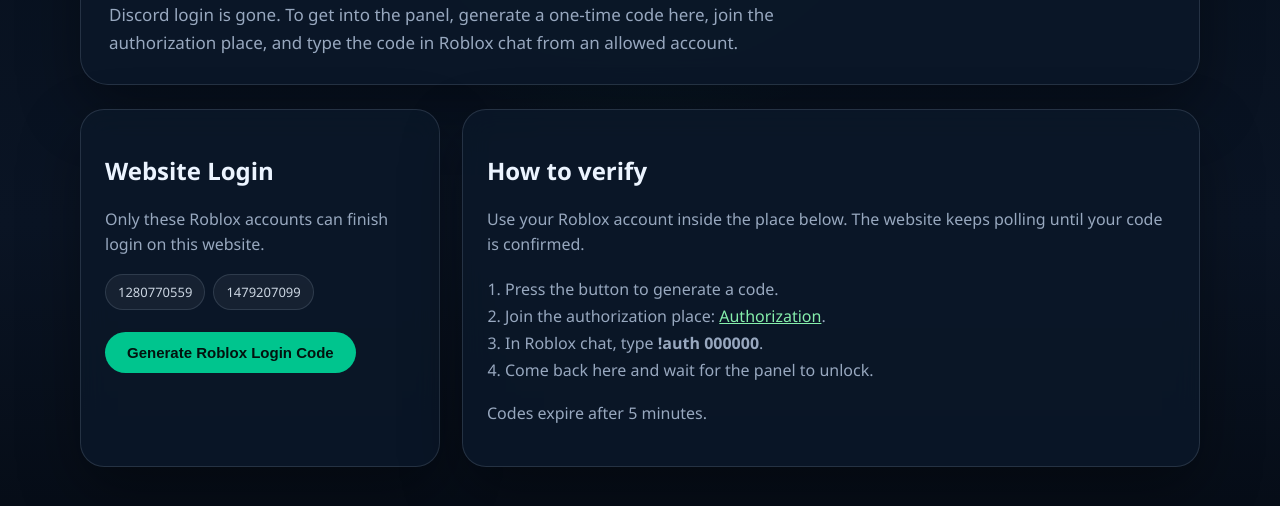
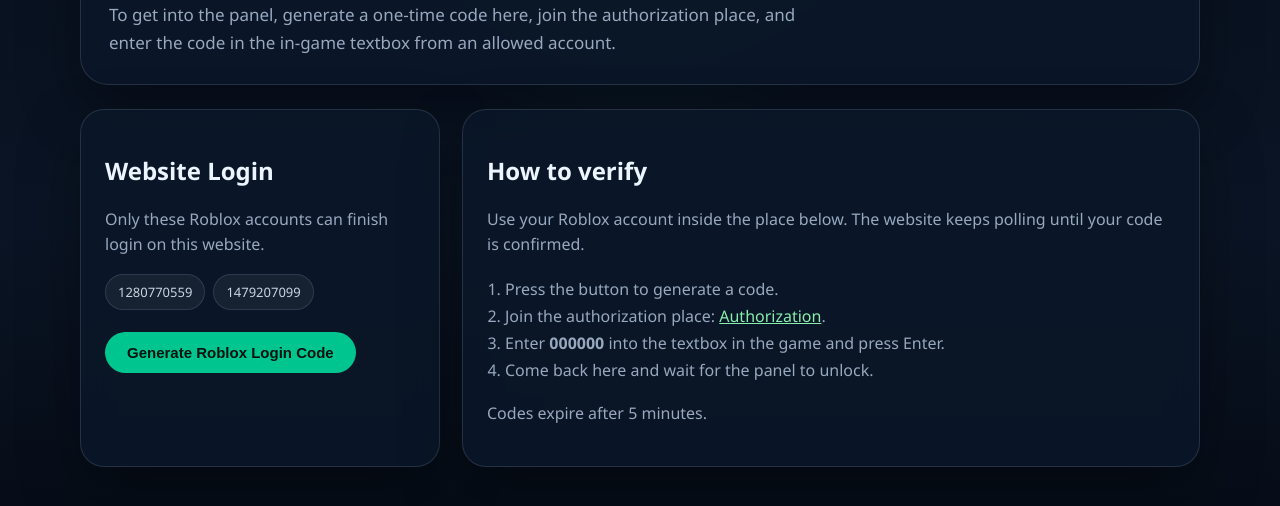
Before and after one commit to Pe-hu-b/RobloxChecker, a website: page index.html in a window 1280 px wide. Shown: the part 216-722 px from the top of the page. Drawn offline with nearby package versions, Linux system fonts and the light colour scheme; no server answers.

Commit message:
Update auth instructions for textbox flow

```diff
--- a/index.html
+++ b/index.html
@@ -277,7 +277,7 @@
     <section class="hero">
         <p class="eyebrow">Roblox Authorization</p>
         <h1>Admin access now runs through your Roblox place.</h1>
-        <p class="subtitle">Discord login is gone. To get into the panel, generate a one-time code here, join the authorization place, and type the code in Roblox chat from an allowed account.</p>
+        <p class="subtitle">To get into the panel, generate a one-time code here, join the authorization place, and enter the code in the in-game textbox from an allowed account.</p>
     </section>
 
     <div id="authView" class="grid">
@@ -305,7 +305,7 @@
             <ol class="steps">
                 <li>Press the button to generate a code.</li>
                 <li>Join the authorization place: <a href="https://www.roblox.com/games/74772093792198/Authorization" target="_blank" rel="noreferrer" style="color:#86efac;">Authorization</a>.</li>
-                <li>In Roblox chat, type <strong id="chatCommand">!auth 000000</strong>.</li>
+                <li>Enter <strong id="chatCommand">000000</strong> into the textbox in the game and press Enter.</li>
                 <li>Come back here and wait for the panel to unlock.</li>
             </ol>
             <p class="muted" id="expiresText">Codes expire after 5 minutes.</p>
@@ -386,7 +386,7 @@
 
         authRequestId = data.requestId
         document.getElementById("authCode").textContent = data.code
-        document.getElementById("chatCommand").textContent = "!auth " + data.code
+        document.getElementById("chatCommand").textContent = data.code
         document.getElementById("codeBox").style.display = "block"
         document.getElementById("loginStatus").style.display = "inline-flex"
         document.getElementById("loginStatus").textContent = "Waiting for Roblox verification..."
```
